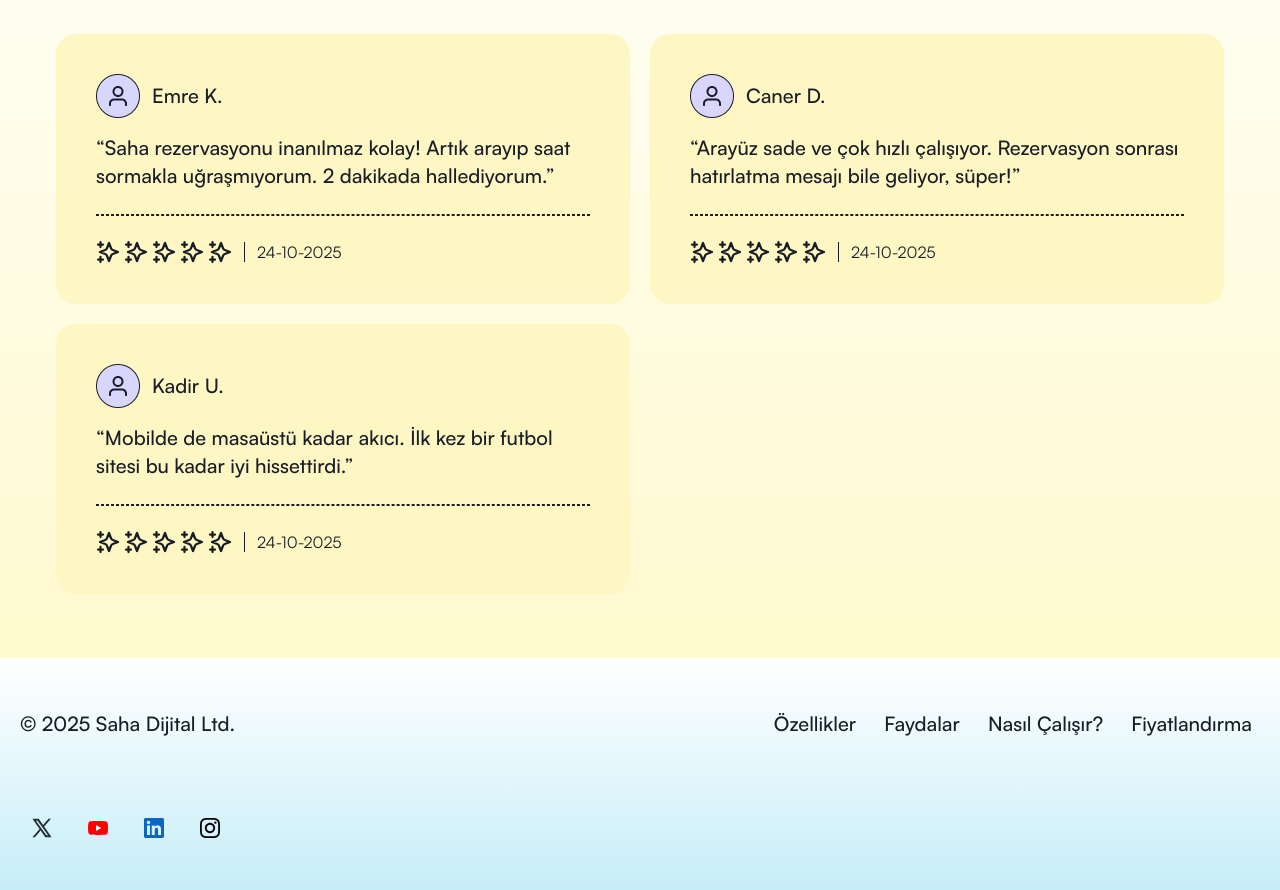
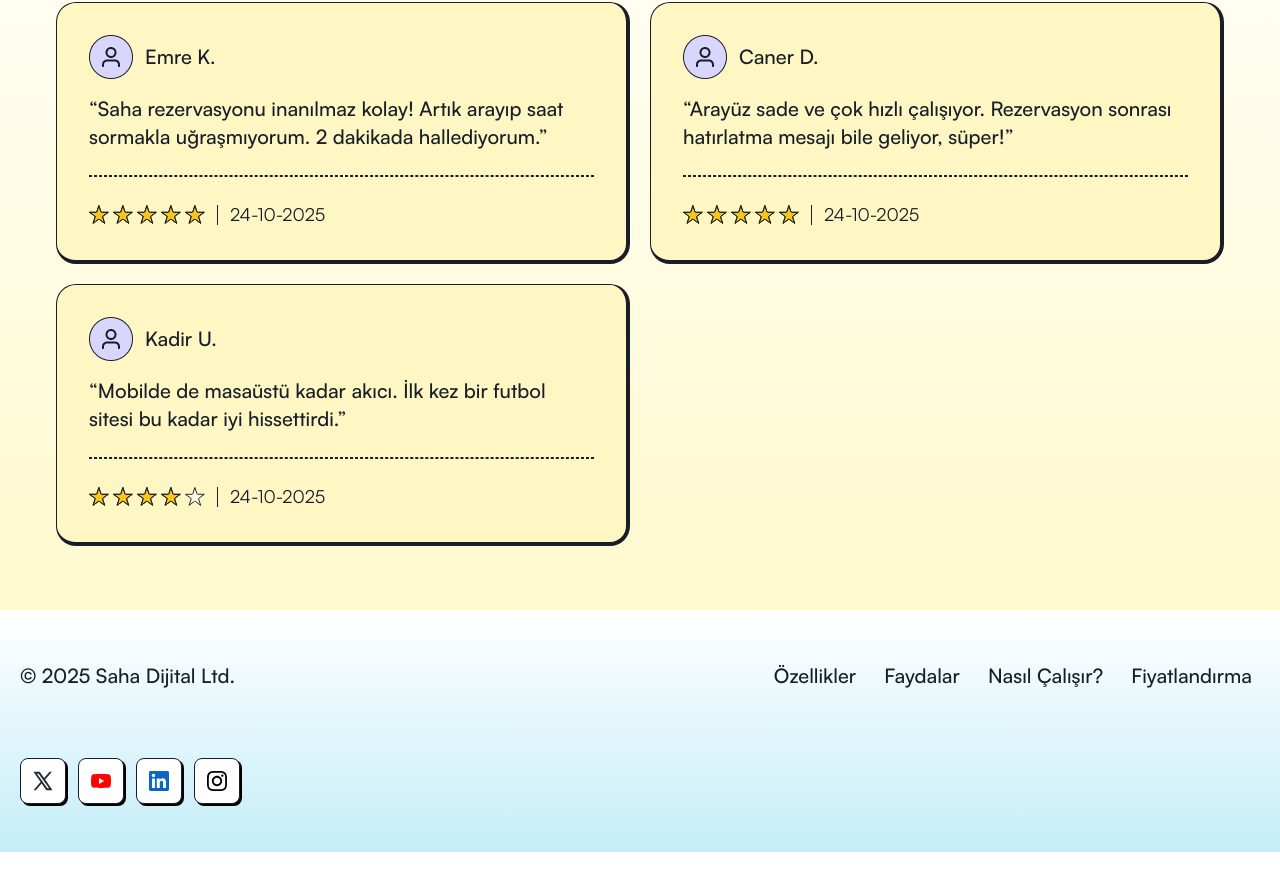
Before and after one commit to tbsoysal/sahadijital, a Next.js app: page / in a window 1280 px wide. Shown: the part 4814-5704 px from the top of the page. After the commit the page ends 5666 px from the top, so only its background shows below. Built offline with nearby package versions, Linux system fonts and the light colour scheme.

Commit message:
apply design changes to footer section

```diff
--- a/src/components/sections/landing/Footer.tsx
+++ b/src/components/sections/landing/Footer.tsx
@@ -1,30 +1,95 @@
-import Image from "next/image"
+import Image from "next/image";
 
 export default function Footer() {
   return (
     <footer className="bg-linear-to-b from-white to-[#C4EDF8] px-5 py-12">
-            <div className="max-w-[1264px] mx-auto">
-                <span className="block w-full border border-dashed border-primary-color mb-10 tablet:hidden"></span>
-                <div className="grid grid-cols-1 gap-16 items-center tablet:grid-cols-[auto_1fr] desktop:flex desktop:justify-between">
-                    <p className="font-medium text-xl">© 2025 Saha Dijital Ltd.</p>
+      <div className="mx-auto max-w-[1264px]">
+        <div className="tablet:grid-cols-[auto_1fr] desktop:flex desktop:justify-between grid grid-cols-1 items-center gap-16">
+          <p className="tablet:text-xl desktop:text-2xl text-base font-medium">
+            © 2025 Saha Dijital Ltd.
+          </p>
 
           {/* Nav */}
-                    <ul className="flex flex-col gap-3 tablet:flex-row tablet:ml-auto desktop:ml-0">
-                        <li><a className="block min-w-max font-medium text-xl px-2 py-1 nav-link" href="#features">Özellikler</a></li>
-                        <li><a className="block min-w-max font-medium text-xl px-2 py-1 nav-link" href="#benefits">Faydalar</a></li>
-                        <li><a className="block min-w-max font-medium text-xl px-2 py-1 nav-link" href="#howitworks">Nasıl Çalışır?</a></li>
-                        <li><a className="block min-w-max font-medium text-xl px-2 py-1 nav-link" href="#pricing">Fiyatlandırma</a></li>
+          <ul className="tablet:flex-row tablet:ml-auto desktop:ml-0 flex flex-col gap-3">
+            <li>
+              <a
+                className="nav-link tablet:text-xl desktop:text-2xl block min-w-max px-2 py-1 text-base font-medium"
+                href="#features"
+              >
+                Özellikler
+              </a>
+            </li>
+            <li>
+              <a
+                className="nav-link tablet:text-xl desktop:text-2xl block min-w-max px-2 py-1 text-base font-medium"
+                href="#benefits"
+              >
+                Faydalar
+              </a>
+            </li>
+            <li>
+              <a
+                className="nav-link tablet:text-xl desktop:text-2xl block min-w-max px-2 py-1 text-base font-medium"
+                href="#howitworks"
+              >
+                Nasıl Çalışır?
+              </a>
+            </li>
+            <li>
+              <a
+                className="nav-link tablet:text-xl desktop:text-2xl block min-w-max px-2 py-1 text-base font-medium"
+                href="#pricing"
+              >
+                Fiyatlandırma
+              </a>
+            </li>
           </ul>
 
           {/* Social Links */}
           <ul className="flex items-center gap-3">
-                        <li className="btn-border-effect btn-secondary p-0"><a className="block p-3" href="x.com"><Image src="/images/xIcon.svg" alt="x icon" width={20} height={20} /></a></li>
-                        <li className="btn-border-effect btn-secondary p-0"><a className="block p-3" href="youtube.com"><Image src="/images/youtubeIcon.svg" alt="youtube icon" width={20} height={20} /></a></li>
-                        <li className="btn-border-effect btn-secondary p-0"><a className="block p-3" href="linkedin.com"><Image src="/images/linkedinIcon.svg" alt="linkedin icon" width={20} height={20} /></a></li>
-                        <li className="btn-border-effect btn-secondary p-0"><a className="block p-3" href="instagram.com/saha.dijital"><Image src="/images/instagramIcon.svg" alt="instagram icon" width={20} height={20} /></a></li>
+            <li className="border-primary-color btn-secondary rounded-lg border bg-white p-0 shadow-[2px_2px_black] duration-200 hover:shadow-none">
+              <a className="block p-3" href="x.com">
+                <Image
+                  src="/images/xIcon.svg"
+                  alt="x icon"
+                  width={20}
+                  height={20}
+                />
+              </a>
+            </li>
+            <li className="border-primary-color btn-secondary rounded-lg border bg-white p-0 shadow-[2px_2px_black] duration-200 hover:shadow-none">
+              <a className="block p-3" href="youtube.com">
+                <Image
+                  src="/images/youtubeIcon.svg"
+                  alt="youtube icon"
+                  width={20}
+                  height={20}
+                />
+              </a>
+            </li>
+            <li className="border-primary-color btn-secondary rounded-lg border bg-white p-0 shadow-[2px_2px_black] duration-200 hover:shadow-none">
+              <a className="block p-3" href="linkedin.com">
+                <Image
+                  src="/images/linkedinIcon.svg"
+                  alt="linkedin icon"
+                  width={20}
+                  height={20}
+                />
+              </a>
+            </li>
+            <li className="border-primary-color btn-secondary rounded-lg border bg-white p-0 shadow-[2px_2px_black] duration-200 hover:shadow-none">
+              <a className="block p-3" href="instagram.com/saha.dijital">
+                <Image
+                  src="/images/instagramIcon.svg"
+                  alt="instagram icon"
+                  width={20}
+                  height={20}
+                />
+              </a>
+            </li>
           </ul>
         </div>
       </div>
     </footer>
-    )
+  );
 }
--- a/src/components/sections/landing/TestimonialCard.tsx
+++ b/src/components/sections/landing/TestimonialCard.tsx
@@ -1,31 +1,61 @@
-import Image from "next/image"
+import Image from "next/image";
 
 interface Props {
   author: string;
   comment: string;
   date: string;
+  starNumber: number;
 }
 
-export default function TestimonialCard({ author, comment, date }: Props) {
+export default function TestimonialCard({
+  author,
+  comment,
+  date,
+  starNumber,
+}: Props) {
   return (
-        <div className="bg-[#FEF7C3] mx-auto border-effect rounded-[20px] before:rounded-[20px] after:rounded-[20px] p-10">
-            <div className="flex items-center gap-3 mb-4">
-                <Image src="/images/profile-photo.png" alt="profile photo" width={44} height={44} />
-                <p className="font-medium text-xl">{author}</p>
+    <div className="border-primary-color desktop:p-10 mx-auto rounded-[20px] border border-r-4 border-b-4 bg-[#FEF7C3] p-8">
+      <div className="mb-4 flex items-center gap-3">
+        <Image
+          src="/images/profile-photo.png"
+          alt="profile photo"
+          width={44}
+          height={44}
+        />
+        <p className="tablet:text-xl desktop:text-2xl text-base font-medium">
+          {author}
+        </p>
       </div>
-            <p className="font-medium text-xl mb-6">{comment}</p>
-            <span className="block w-full h-[1px] border border-primary-color border-dashed mb-6"></span>
+      <p className="tablet:text-xl desktop:text-2xl mb-6 text-base font-medium">
+        {comment}
+      </p>
+      <span className="border-primary-color mb-6 block h-px w-full border border-dashed"></span>
       <div className="flex items-center gap-3">
-                <div className="flex gap-1 items-center">
-                    <Image src="/images/starIcon.svg" alt="star icon" width={24} height={24} />
-                    <Image src="/images/starIcon.svg" alt="star icon" width={24} height={24} />
-                    <Image src="/images/starIcon.svg" alt="star icon" width={24} height={24} />
-                    <Image src="/images/starIcon.svg" alt="star icon" width={24} height={24} />
-                    <Image src="/images/starIcon.svg" alt="star icon" width={24} height={24} />
+        <div className="flex items-center gap-1">
+          {Array.from({ length: starNumber }).map((_, i) => (
+            <Image
+              key={i}
+              src="/images/fullStar.svg"
+              alt="star icon"
+              width={20}
+              height={20}
+            />
+          ))}
+          {Array.from({ length: 5 - starNumber }).map((_, i) => (
+            <Image
+              key={i}
+              src="/images/emptyStar.svg"
+              alt="star icon"
+              width={20}
+              height={20}
+            />
+          ))}
         </div>
-                <span className="block w-[1px] h-[20px] bg-primary-color"></span>
-                <p className="leading-normal">{date}</p>
+        <span className="bg-primary-color block h-5 w-px"></span>
+        <p className="tablet:text-lg desktop:text-xl text-sm leading-normal">
+          {date}
+        </p>
       </div>
     </div>
-    )
+  );
 }
--- a/src/components/sections/landing/Testimonials.tsx
+++ b/src/components/sections/landing/Testimonials.tsx
@@ -7,18 +7,21 @@ const testimonials = [
     comment:
       "“Saha rezervasyonu inanılmaz kolay! Artık arayıp saat sormakla uğraşmıyorum. 2 dakikada hallediyorum.”",
     date: "24-10-2025",
+    starCount: 5,
   },
   {
     author: "Caner D.",
     comment:
       "“Arayüz sade ve çok hızlı çalışıyor. Rezervasyon sonrası hatırlatma mesajı bile geliyor, süper!”",
     date: "24-10-2025",
+    starCount: 5,
   },
   {
     author: "Kadir U.",
     comment:
       "“Mobilde de masaüstü kadar akıcı. İlk kez bir futbol sitesi bu kadar iyi hissettirdi.”",
     date: "24-10-2025",
+    starCount: 4,
   },
 ];
 
@@ -26,13 +29,13 @@ export default function Testimonials() {
   return (
     <section className="bg-linear-to-b from-white to-[#FFF9CE]">
       <div className="tablet:px-12 tablet:py-16 desktop:px-[88px] mx-auto max-w-[1264px] px-5 py-12">
-        <Badge />
+        <Badge className="mb-4" />
         {/* Text Content */}
         <div className="mx-auto mb-10 max-w-[616px] text-center">
-          <h2 className="mb-6 text-5xl leading-16 font-medium">
+          <h2 className="tablet:text-[40px] desktop:text-[48px] mb-3 text-[28px] leading-10 font-medium">
             Kullanıcı Yorumları
           </h2>
-          <p className="text-secondary-color text-2xl leading-8 font-medium">
+          <p className="text-secondary-color tablet:text-2xl desktop:text-[28px] tablet:leading-[34px] desktop:leading-10 text-lg leading-[26px] font-medium">
             Lorem ipsum dolor sit amet consectetur. Leo aliquam elit adipiscing
             mi massa nibh sit. Diam praesent elit a lorem.
           </p>
@@ -47,6 +50,7 @@ export default function Testimonials() {
                 author={testimonial.author}
                 comment={testimonial.comment}
                 date={testimonial.date}
+                starNumber={testimonial.starCount}
               />
             );
           })}
```
Also changed, not shown: public/images/emptyStar.svg (added), public/images/fullStar.svg (added). Lines whose indentation alone changed are shown as unchanged.
